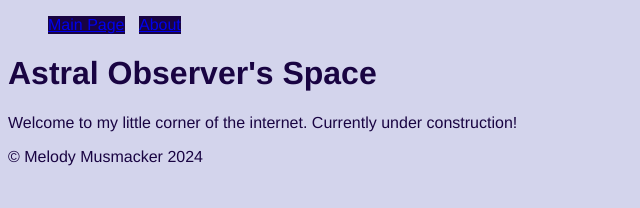
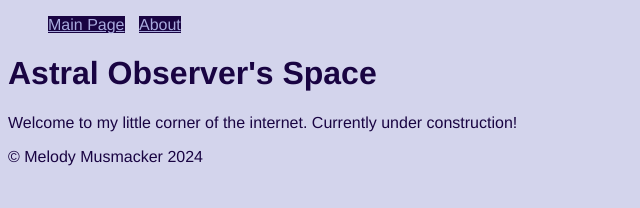
Before and after one commit to AstralObserver/AstralObserver.github.io, a Jekyll site: the page built from index.md, in a window 1280 px wide. Shown: the top 208 px of the page, without its empty margins (0-640 px from the left). Built offline with Jekyll 4.4.1, drawn with Linux system fonts in a browser that asks for light colours.

Commit message:
Adjusting Formatting of Navbar
Edited default.html to properly structure the list with "a" rather than "div". Also edited the ul section to have the proper style decleration and turned "div" to "a" in the css stylesheet.

```diff
--- a/_layouts/default.html
+++ b/_layouts/default.html
@@ -11,14 +11,10 @@
         <nav>
             <ul>
                 <li>
-                    <div class="button">
-                        <a href="index.html"> Main Page </a>
-                    </div>
+                    <a class="button" href="index.html"> Main Page </a>
                 </li>
                 <li>
-                    <div class="button">
-                        <a href="about.html"> About </a>
-                    </div>
+                    <a class="button" href="about.html"> About </a>
                 </li>
             </ul>
         </nav>
--- a/assets/css/main.scss
+++ b/assets/css/main.scss
@@ -13,9 +13,8 @@ body {
 }
 
 nav{
-    color: white;
     ul{
-        list-style: none
+        list-style-type: none
     }
     li{
             display: inline-block;
@@ -23,7 +22,7 @@ nav{
     }
 }
 
-.button{
+a{
     color: $primary-color;
     background: $font-color;
 }
```
